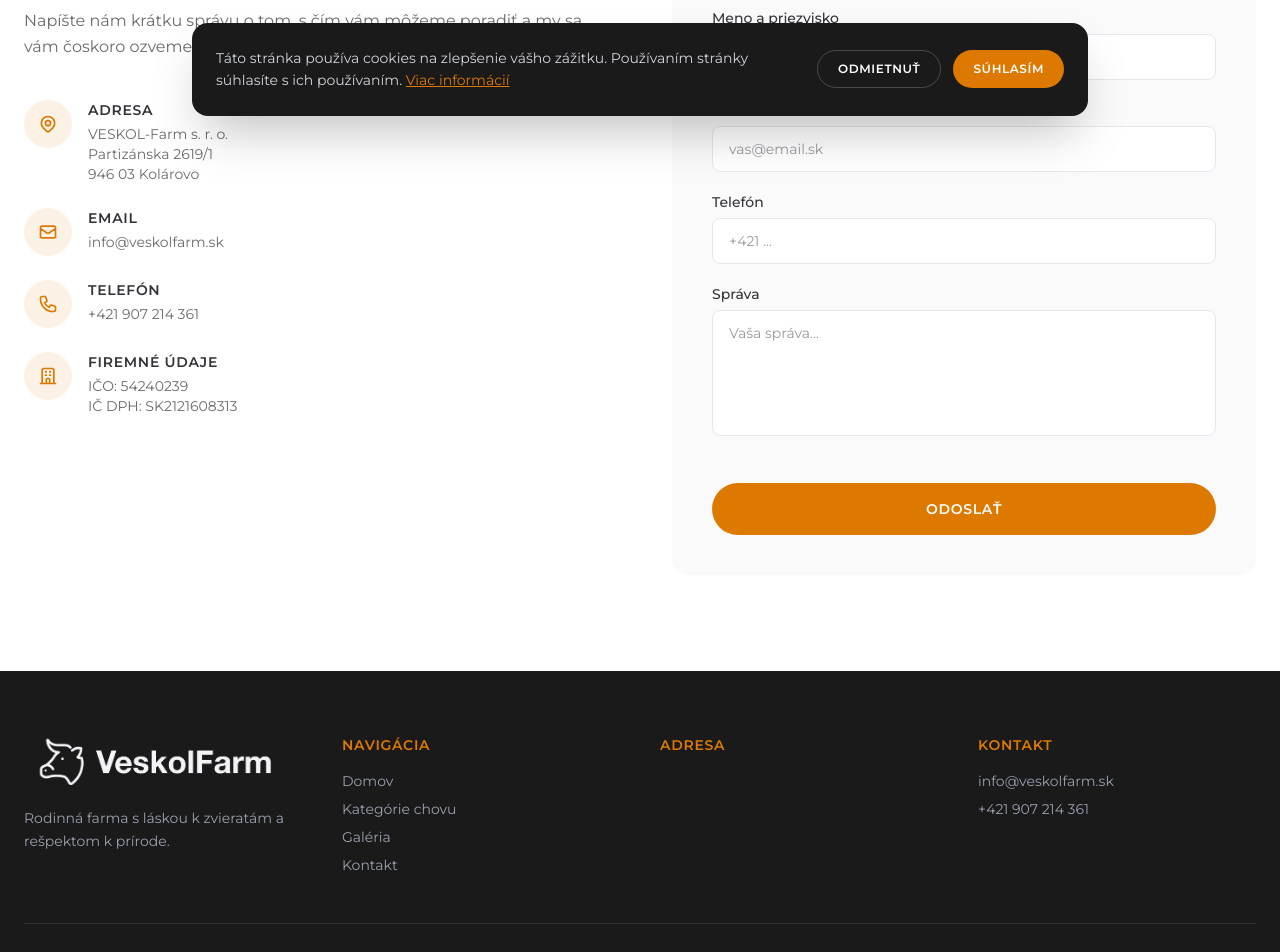
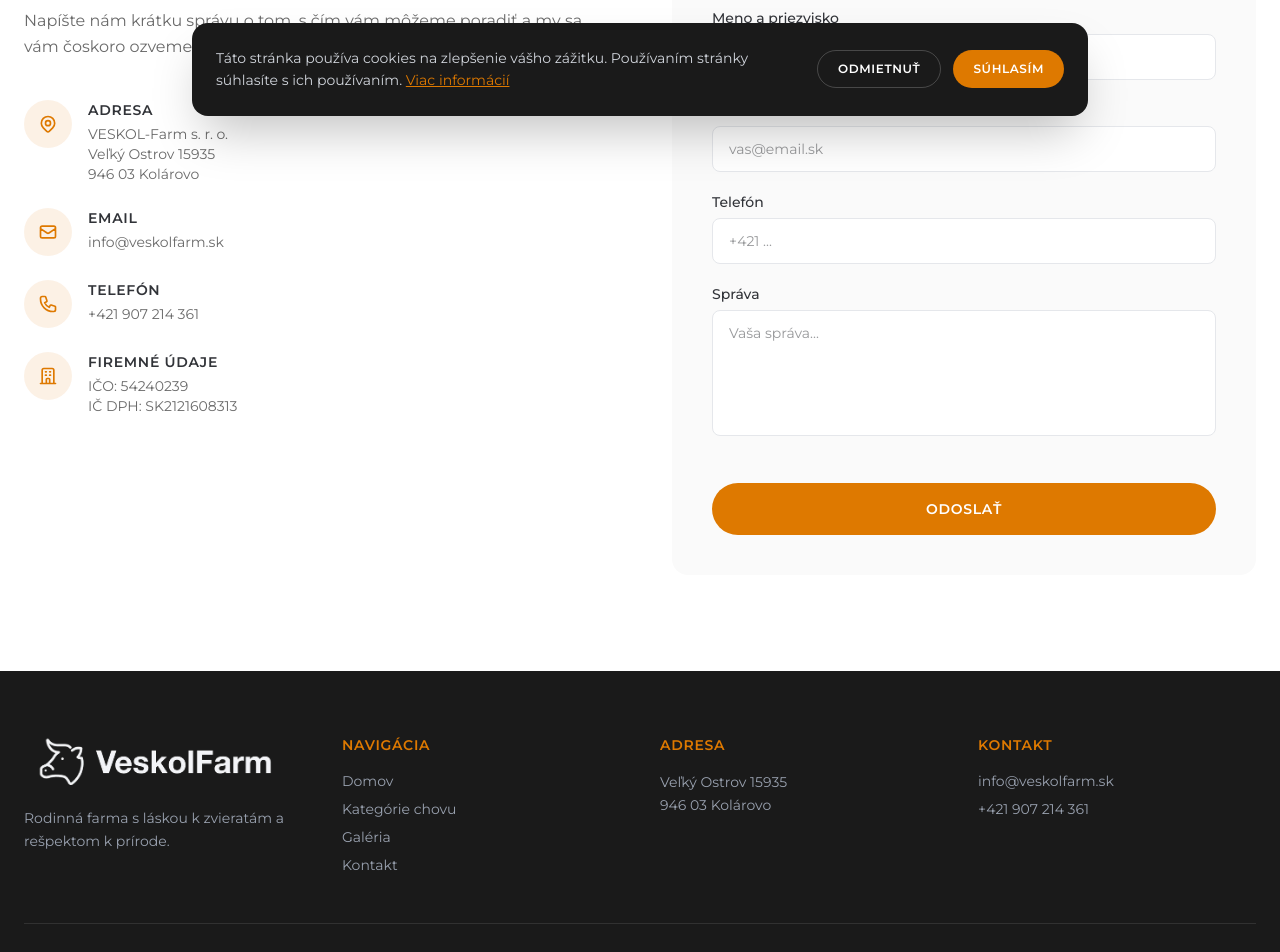
Before and after one commit to aebdigital/veskolfarm, a Next.js app: page /kontakt in a window 1280 px wide. Shown: the part 660-1612 px from the top of the page. Built offline with nearby package versions, Linux system fonts and the light colour scheme.

Commit message:
Update address to Veľký Ostrov 15935, 946 03 Kolárovo
Co-Authored-By: Claude Opus 4.6 <noreply@anthropic.com>

```diff
--- a/src/app/kontakt/page.tsx
+++ b/src/app/kontakt/page.tsx
@@ -5,7 +5,7 @@ import ContactForm from "./ContactForm";
 export const metadata: Metadata = {
   title: "Kontakt | Veskol – Rodinná farma",
   description:
-    "Kontaktujte rodinnu farmu Veskol – VESKOL-Farm s. r. o., Partizánska 2619/1, 946 03 Kolárovo. Telefón: +421 907 214 361.",
+    "Kontaktujte rodinnu farmu Veskol – VESKOL-Farm s. r. o., Veľký Ostrov 15935, 946 03 Kolárovo. Telefón: +421 907 214 361.",
 };
 
 export default function KontaktPage() {
@@ -76,7 +76,7 @@ export default function KontaktPage() {
                   <p className="mt-1 text-sm text-[#6a6a6a]">
                     VESKOL-Farm s. r. o.
                     <br />
-                    Partizánska 2619/1
+                    Veľký Ostrov 15935
                     <br />
                     946 03 Kolárovo
                   </p>
--- a/src/components/Footer.tsx
+++ b/src/components/Footer.tsx
@@ -52,11 +52,16 @@ export default function Footer() {
             </nav>
           </div>
 
-          {/* Address - empty */}
+          {/* Address */}
           <div>
             <h3 className="mb-4 text-sm font-semibold uppercase tracking-wider text-orange">
               Adresa
             </h3>
+            <p className="text-sm leading-relaxed text-gray-400">
+              Veľký Ostrov 15935
+              <br />
+              946 03 Kolárovo
+            </p>
           </div>
 
           {/* Contact */}
```
